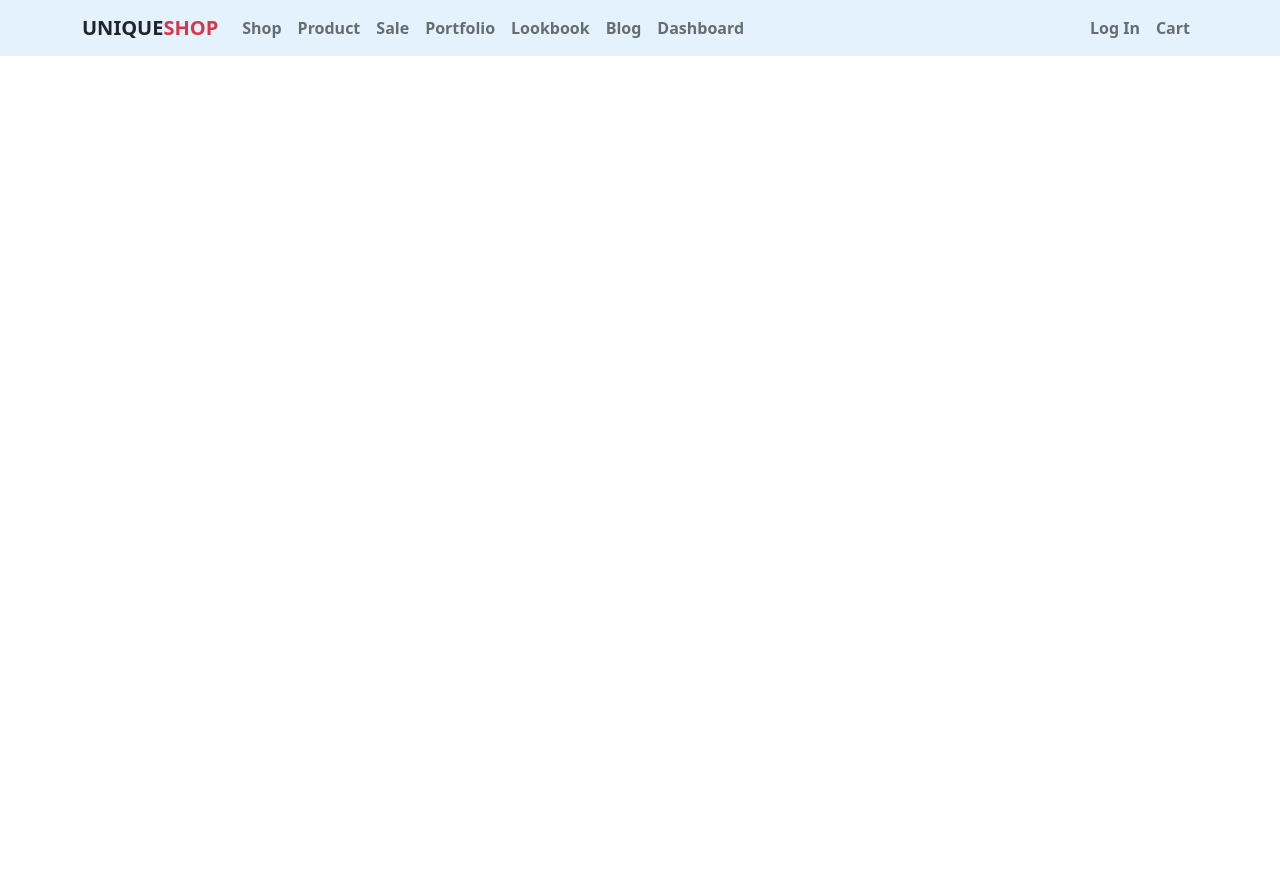
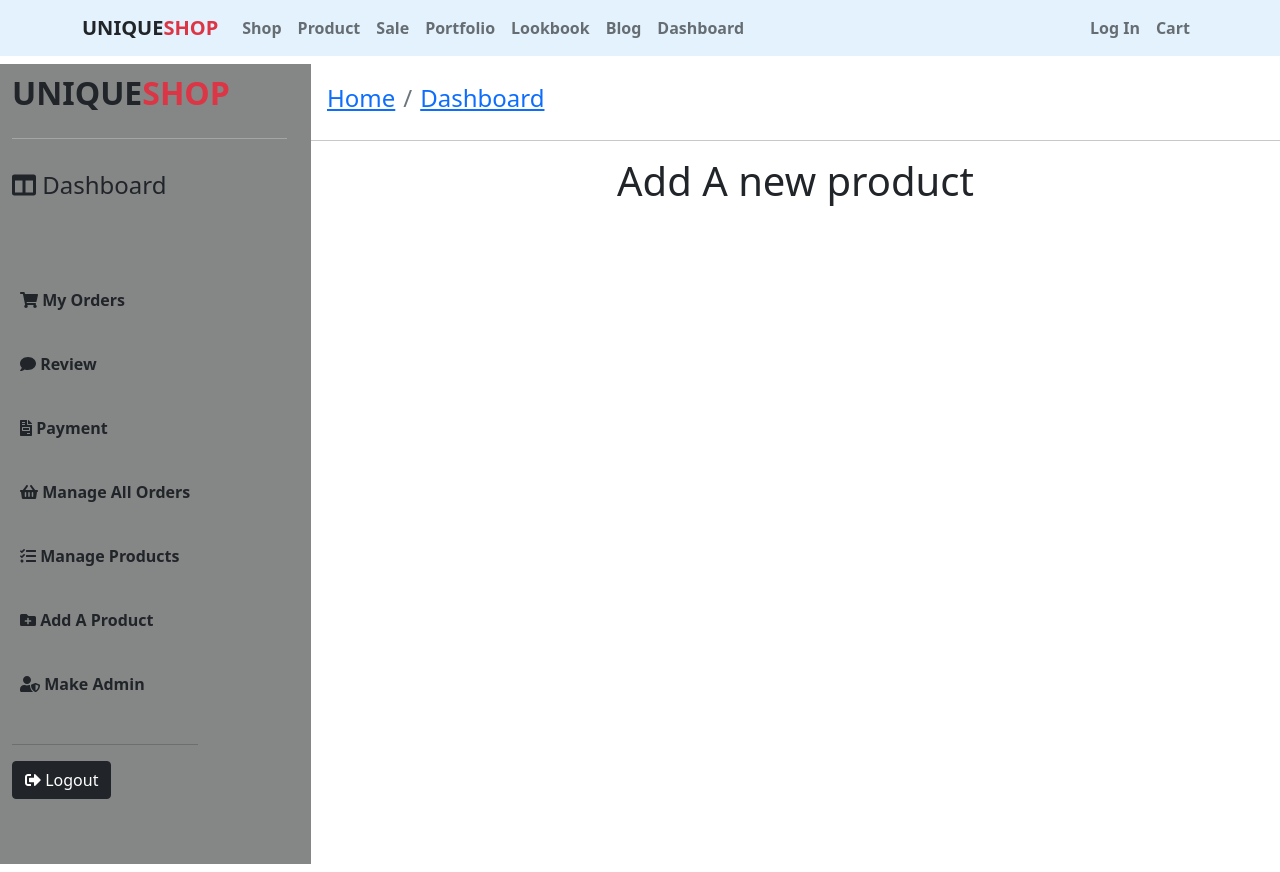
Before and after one commit to zahidhasan2806/UniqueShop_group-project_client, a React (Create React App) app: page /dashboard/addnewproduct in a window 1280 px wide. Before the commit the page ends 800 px from the top, so only its background shows below. Built offline with nearby package versions, Linux system fonts and the light colour scheme; no server answers.

Commit message:
nasted route

```diff
--- a/src/App.js
+++ b/src/App.js
@@ -3,6 +3,7 @@ import { BrowserRouter, Route, Routes } from 'react-router-dom';
 import './App.css';
 import AuthProvider from './Components/Context/AuthProvider';
 import Login from './Components/Login/Login';
+import AddNewProduct from './Components/Pages/Dashboard/AddNewProduct/AddNewProduct';
 import Dashboard from './Components/Pages/Dashboard/Dashboard';
 import Home from './Components/Pages/Home/Home';
 import Register from './Components/Register/Register';
@@ -19,7 +20,9 @@ function App() {
             <Route path="home" element={<Home />} />
             <Route path="login" element={<Login />} />
             <Route path="register" element={<Register />} />
-            <Route path="dashboard" element={<Dashboard />} />
+            <Route path="dashboard" element={<Dashboard />} >
+              <Route path="/dashboard/addnewproduct" element={<AddNewProduct />} ></Route>
+            </Route>
           </Routes>
         </BrowserRouter>
       </AuthProvider>
--- /dev/null
+++ b/src/Components/Pages/Dashboard/AddNewProduct/AddNewProduct.js
@@ -0,0 +1,11 @@
+import React from 'react';
+
+const AddNewProduct = () => {
+    return (
+        <div>
+            <h1>Add A new product</h1>
+        </div>
+    );
+};
+
+export default AddNewProduct;
--- a/src/Components/Pages/Dashboard/Dashboard.js
+++ b/src/Components/Pages/Dashboard/Dashboard.js
@@ -33,8 +33,8 @@ const Dashboard = () => {
                                 {/* </>}
                             {admin && <div> */}
                                 <Nav.Link className='text-dark fw-bold' as={Link} to="/dashboard/manageallorders"> <FontAwesomeIcon icon={faShoppingBasket} /> Manage All Orders</Nav.Link><br />
-                                <Nav.Link className='text-dark fw-bold' as={Link} to="/dashboard/manageservices"> <FontAwesomeIcon icon={faTasks} /> Manage Services</Nav.Link><br />
-                                <Nav.Link className='text-dark fw-bold' as={Link} to="/dashboard/addnewservice"><FontAwesomeIcon icon={faFolderPlus} /> Add A Service</Nav.Link><br />
+                                <Nav.Link className='text-dark fw-bold' as={Link} to="/dashboard/manageservices"> <FontAwesomeIcon icon={faTasks} /> Manage Products</Nav.Link><br />
+                                <Nav.Link className='text-dark fw-bold' as={Link} to="/dashboard/addnewproduct"><FontAwesomeIcon icon={faFolderPlus} /> Add A Product</Nav.Link><br />
                                 <Nav.Link className='text-dark fw-bold' as={Link} to="/dashboard/makeadmin"><FontAwesomeIcon icon={faUserShield} /> Make Admin</Nav.Link><br />
                                 {/* </div>} */}
                                 <hr className="w-100 mx-auto text-dark" />
```
